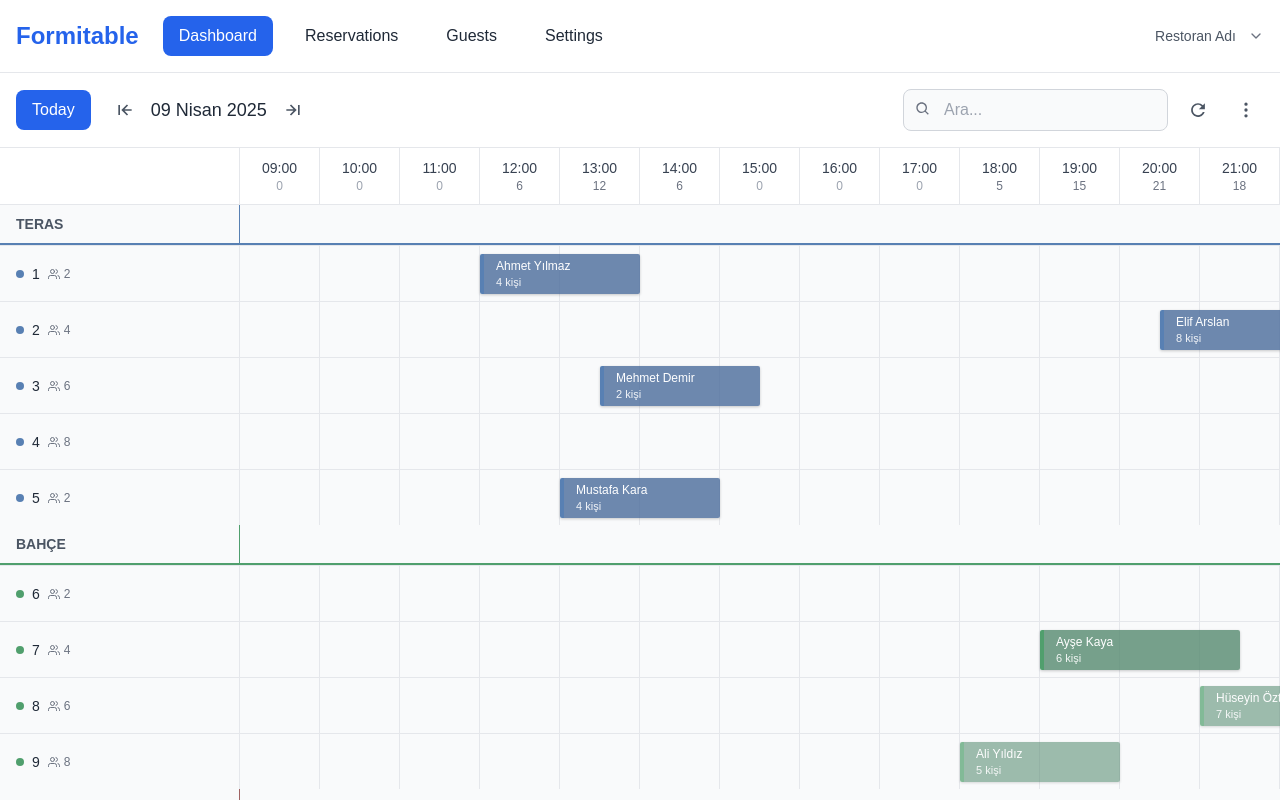
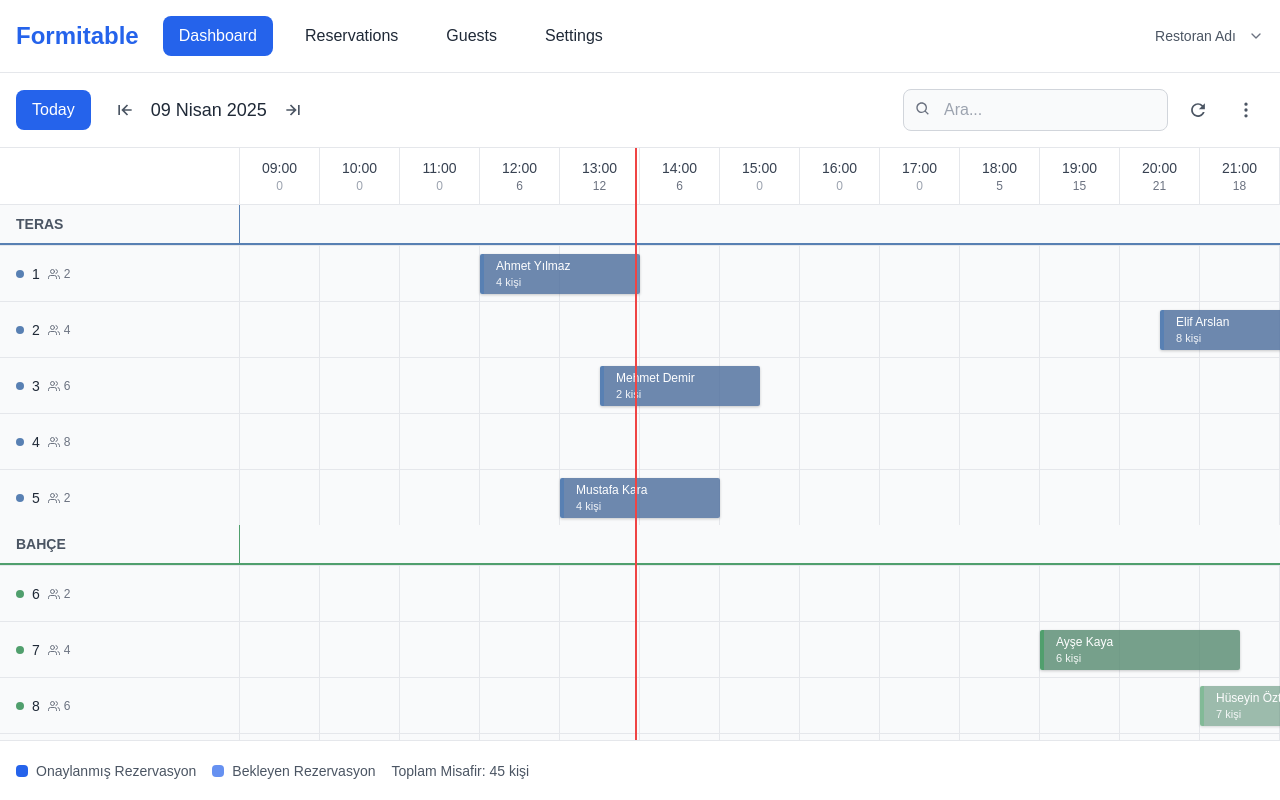
Before and after one commit to fuatgormez/rezervasyon, a Next.js app: page /admin in a window 1280 px wide. Built offline with nearby package versions, Linux system fonts and the light colour scheme.

Commit message:
added redtimeline & footer

```diff
--- a/src/app/admin/page.tsx
+++ b/src/app/admin/page.tsx
@@ -40,6 +40,7 @@ export default function AdminPage() {
   const currentDate = new Date();
   const [currentTime, setCurrentTime] = useState(format(new Date(), "HH:mm"));
   const mainContentRef = useRef<HTMLDivElement>(null);
+  const gridContainerRef = useRef<HTMLDivElement>(null);
 
   // Mevcut rezervasyonlar
   const [reservations] = useState<ReservationType[]>([
@@ -330,6 +331,25 @@ export default function AdminPage() {
     };
   };
 
+  // Güncel saat pozisyonu hesaplama
+  const getCurrentTimePosition = () => {
+    const now = new Date();
+    const hours = now.getHours();
+    const minutes = now.getMinutes();
+
+    // Eğer saat 9'dan önce veya 1'den sonra ise görünmeyecek şekilde ayarla
+    if (hours < 9 || (hours > 1 && hours < 9)) {
+      return null;
+    }
+
+    // 9 saatinden itibaren pozisyon hesapla
+    const startHour = hours >= 0 && hours <= 1 ? hours + 24 : hours;
+    const hourOffset = (startHour - 9) * CELL_WIDTH;
+    const minuteOffset = (minutes / 60) * CELL_WIDTH;
+
+    return hourOffset + minuteOffset;
+  };
+
   // Rezervasyona tıklanınca işlem yap
   const handleReservationClick = (reservation: ReservationType) => {
     console.log("Rezervasyon seçildi:", reservation);
@@ -345,6 +365,14 @@ export default function AdminPage() {
     result.push(`01:00`);
     return result;
   }, []);
+
+  // Toplam misafir sayısını hesapla
+  const totalGuestCount = useMemo(() => {
+    return reservations.reduce((total, res) => total + res.guestCount, 0);
+  }, [reservations]);
+
+  // Şu anki saat pozisyonu
+  const currentTimePosition = getCurrentTimePosition();
 
   return (
     <div className="flex flex-col h-screen overflow-hidden bg-gray-50 text-gray-800">
@@ -412,9 +440,15 @@ export default function AdminPage() {
       {/* Ana içerik */}
       <div className="flex flex-1 overflow-hidden">
         {/* Ana tablo alanı - saat/masa gridleri ve rezervasyonlar */}
-        <div className="flex-1 overflow-hidden" ref={mainContentRef}>
-          <div className="h-full overflow-auto hide-scrollbar">
-            <div className="min-w-[1600px]">
+        <div
+          className="flex-1 overflow-hidden flex flex-col"
+          ref={mainContentRef}
+        >
+          <div
+            className="flex-1 overflow-auto hide-scrollbar relative"
+            ref={gridContainerRef}
+          >
+            <div className="min-w-[1600px] relative">
               {/* Saatler başlık satırı - Sticky */}
               <div className="sticky top-0 z-10 flex bg-white border-b border-gray-200">
                 {/* Kategoriler için boş alan */}
@@ -563,6 +597,40 @@ export default function AdminPage() {
                     ))}
                 </div>
               ))}
+
+              {/* Güncel saat çizgisi - Ana tablo alanında */}
+              {currentTimePosition !== null && (
+                <div
+                  className="absolute border-l-2 border-red-500 z-20 group hover:cursor-pointer"
+                  style={{
+                    left: `${240 + currentTimePosition}px`,
+                    top: "0", // Saatlerin olduğu yerden başla
+                    bottom: "0", // Ana tablo alanının sonuna kadar
+                    pointerEvents: "auto",
+                  }}
+                >
+                  <div className="absolute left-2 top-2 opacity-0 group-hover:opacity-100 transition-opacity bg-gray-800 text-white text-xs px-2 py-1 rounded-md">
+                    {currentTime}
+                  </div>
+                </div>
+              )}
+            </div>
+          </div>
+
+          {/* Footer Bölümü */}
+          <div className="h-[60px] bg-white border-t border-gray-200 flex items-center px-4 text-sm text-gray-600">
+            <div className="flex items-center space-x-4">
+              <div className="flex items-center">
+                <div className="w-3 h-3 rounded bg-blue-600 mr-2"></div>
+                <span>Onaylanmış Rezervasyon</span>
+              </div>
+              <div className="flex items-center">
+                <div className="w-3 h-3 rounded bg-blue-600 mr-2 opacity-70"></div>
+                <span>Bekleyen Rezervasyon</span>
+              </div>
+              <div className="ml-auto">
+                Toplam Misafir: {totalGuestCount} kişi
+              </div>
             </div>
           </div>
         </div>
```
